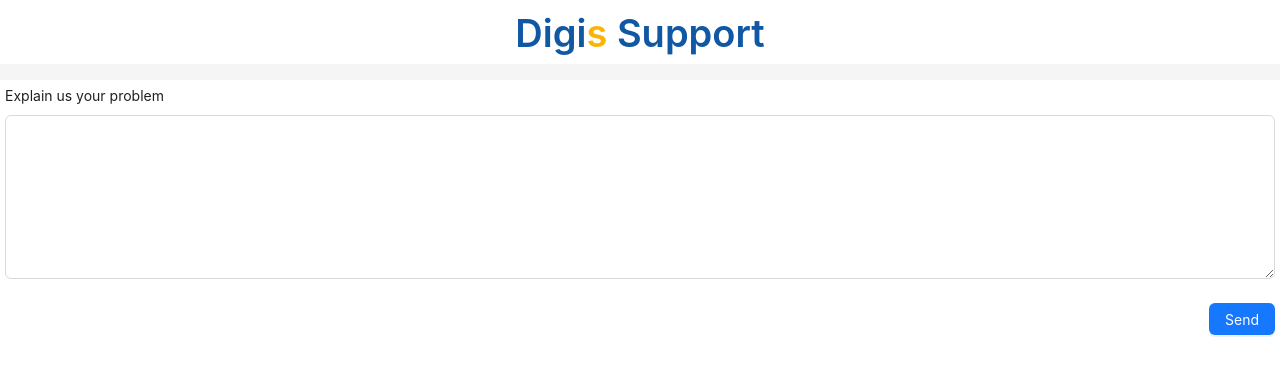
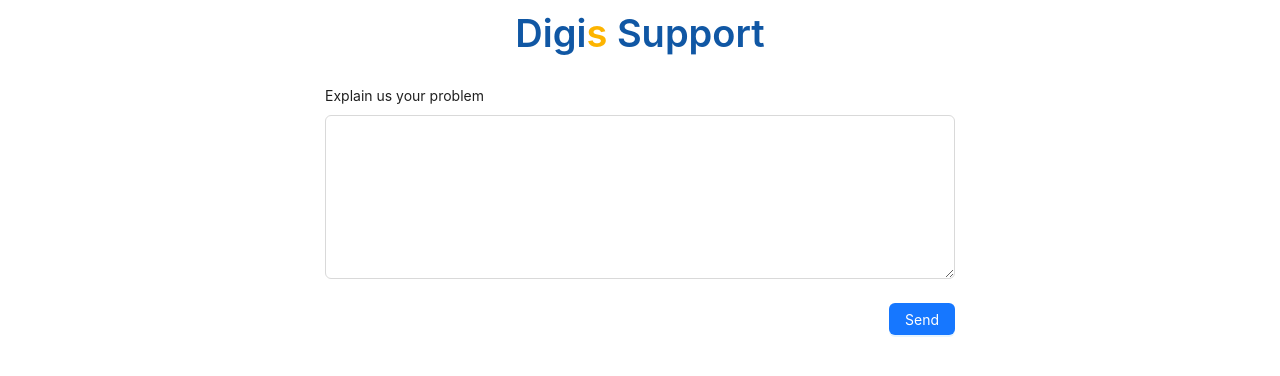
Before and after one commit to digis-global/digis-support-portal, a Next.js app: page / in a window 1280 px wide. Shown: the top 376 px of the page. Built offline with nearby package versions, Linux system fonts and the light colour scheme.

Commit message:
made the page responsive

```diff
--- a/package.json
+++ b/package.json
@@ -13,6 +13,7 @@
     "@types/nodemailer": "^6.4.9",
     "@types/react": "18.2.21",
     "@types/react-dom": "18.2.7",
+    "@types/react-responsive": "^8.0.5",
     "antd": "^5.8.4",
     "eslint": "8.48.0",
     "eslint-config-next": "13.4.19",
@@ -21,6 +22,7 @@
     "nodemailer": "^6.9.4",
     "react": "18.2.0",
     "react-dom": "18.2.0",
+    "react-responsive": "^9.0.2",
     "typescript": "5.2.2"
   }
 }
--- a/src/features/SupportForm/index.tsx
+++ b/src/features/SupportForm/index.tsx
@@ -8,35 +8,53 @@
     return (
         <>
             {messageContext}
-            <Layout>
+            <Layout style={{ backgroundColor: 'white' }}>
+                <div style={state.isBigScreen ? styles.formContainer : {}}>
+                    <div style={state.isBigScreen ? styles.responsiveContainer : {}}>
                         <Form onFinish={(values: { support: string }) => actions.sendRequest(values.support)} layout="vertical">
-                    <Layout.Header style={{ backgroundColor: "white", padding: '10px' }}>
+                            <Layout.Header style={styles.header}>
                                 <div style={styles.headerContainer}>
-                            <Typography.Title><span style={{ color: "#1057A4" }}>Digi</span><span style={{ color: "#FDB400" }}>s</span> <span style={{ color: "#1057A4" }}>Support</span></Typography.Title>
+                                    <Typography.Title><span style={styles.blueColor}>Digi</span><span style={styles.goldColor}>s</span> <span style={styles.blueColor}>Support</span></Typography.Title>
                                 </div>
                             </Layout.Header>
-                    <Layout.Content style={{ padding: '5px', marginTop: '1rem', backgroundColor: 'white' }}>
+                            <Layout.Content style={styles.contentContainer}>
                                 <Form.Item label="Explain us your problem" name="support">
                                     <Input.TextArea rows={7} />
                                 </Form.Item>
-                        <div style={{ display: 'flex', justifyContent: 'flex-end' }}>
+                                <div style={styles.buttonContainer}>
                                     <Form.Item>
                                         <Button loading={state.loading} type="primary" htmlType="submit">Send</Button>
                                     </Form.Item>
                                 </div>
                             </Layout.Content>
                         </Form>
+                    </div>
+                </div>
             </Layout>
         </>
     )
 }
 
 type TStyles = {
+    formContainer: CSSProperties
+    responsiveContainer: CSSProperties
+    header: CSSProperties
     headerContainer: CSSProperties
+    contentContainer: CSSProperties
+    buttonContainer: CSSProperties
+    blueColor: CSSProperties,
+    goldColor: CSSProperties,
 }
 
 const styles: TStyles = {
-    headerContainer: { display: 'flex', justifyContent: 'center', alignItems: 'center' }
+    formContainer: { display: 'flex', justifyContent: 'center' },
+    responsiveContainer: { width: '50vw' },
+    header: { backgroundColor: "white", padding: '10px' },
+    headerContainer: { display: 'flex', justifyContent: 'center', alignItems: 'center' },
+    contentContainer: { padding: '5px', marginTop: '1rem', },
+    buttonContainer: { display: 'flex', justifyContent: 'flex-end' },
+    blueColor: { color: "#1057A4" },
+    goldColor: { color: "#FDB400" }
 }
 
 export default SupportForm
--- a/src/features/SupportForm/reducer/index.tsx
+++ b/src/features/SupportForm/reducer/index.tsx
@@ -1,9 +1,12 @@
 import { useState } from "react";
 import { message as messageHook } from "antd";
+import { useMediaQuery } from 'react-responsive'
 
 export function useSupportForm() {
     const [message, messageContext] = messageHook.useMessage();
     const [loading, setLoading] = useState(false)
+    const isBigScreen = useMediaQuery({ query: '(min-width: 648px)' })
+
 
     const sendRequest = async (support: string) => {
         try {
@@ -23,7 +26,7 @@
     }
 
     return {
-        state: { loading },
+        state: { loading, isBigScreen },
         actions: { sendRequest },
         messageContext
     }
```
Also changed, not shown: 1 other file (tests, documents, lock files or other folders). Lines whose indentation alone changed are shown as unchanged.
